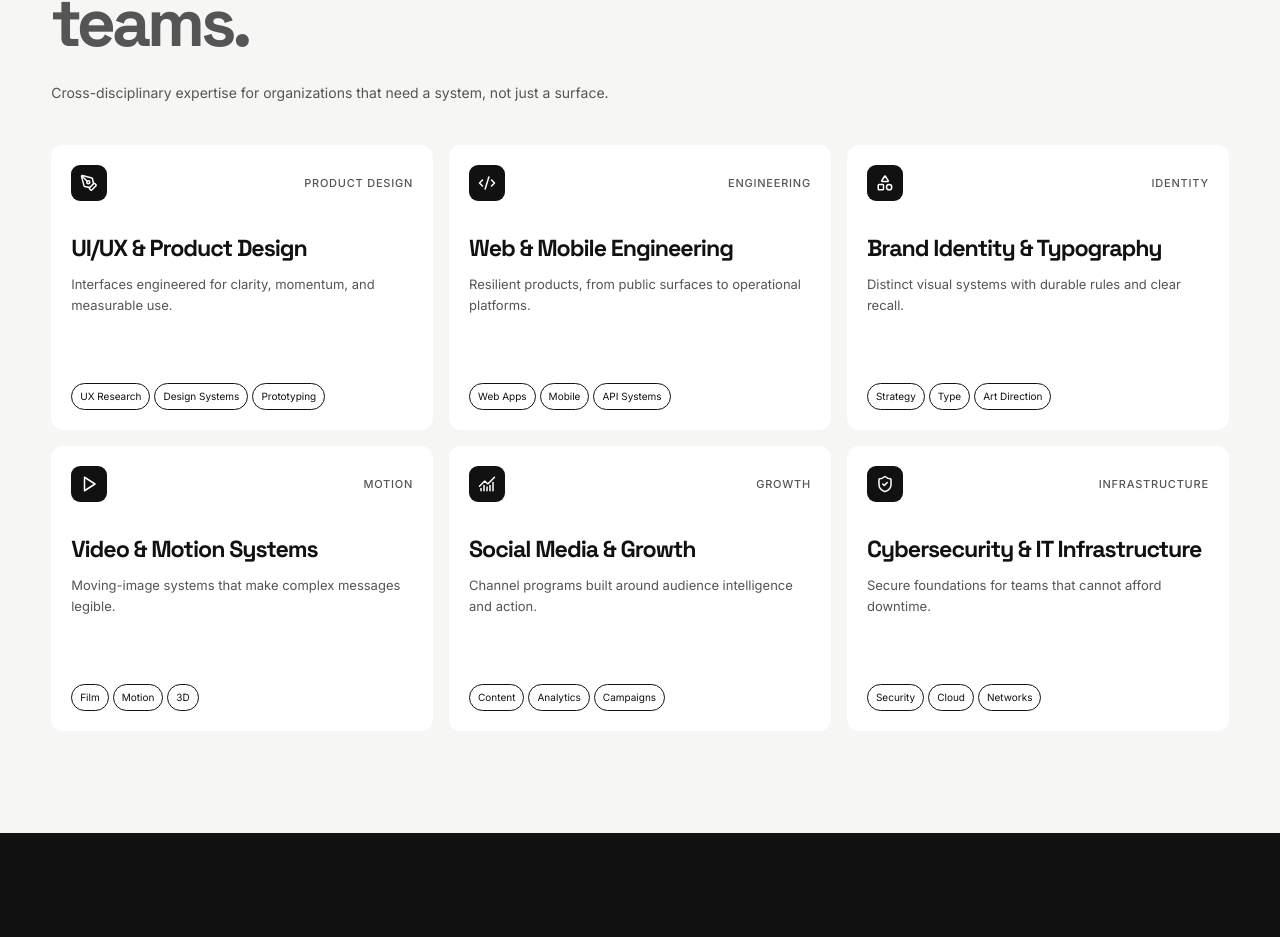
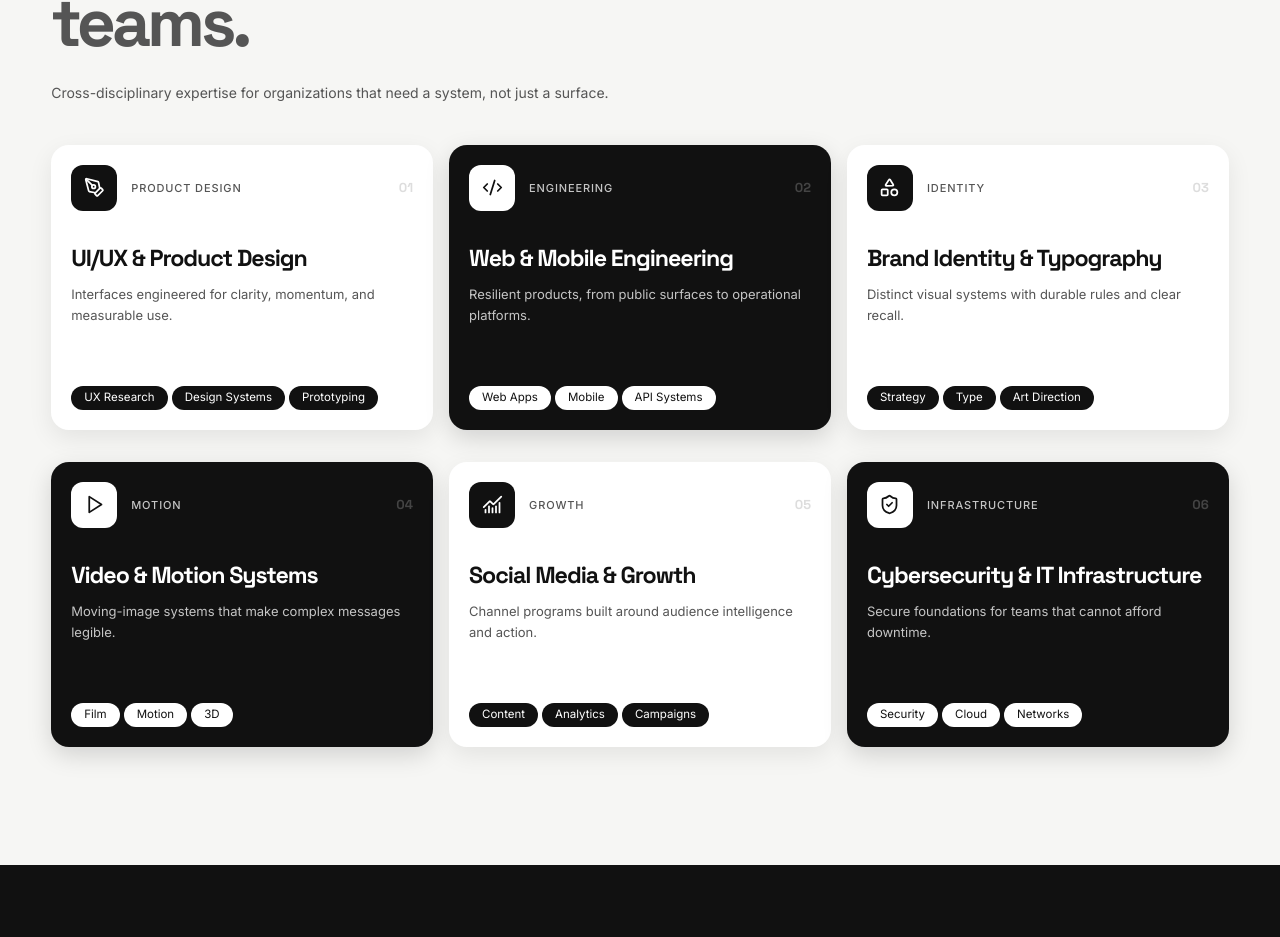
Before and after one commit to Ghreatness-Laboratory/ghreatnesslabss, a React (Vite) app: page / in a window 1280 px wide. Shown: the part 1168-2105 px from the top of the page. Built offline with nearby package versions, Linux system fonts and the light colour scheme.

Commit message:
Enhance capability card visual hierarchy

```diff
--- a/src/main.tsx
+++ b/src/main.tsx
@@ -9,7 +9,7 @@ const Button=({children,solid=false,href='#contact'}:{children:React.ReactNode;s
 function Header(){return <header><div className="announcement"><span>{site.status}</span><a href="mailto:studio@greatness.io">studio@greatness.io</a></div><nav><a className="wordmark" href="#top">GREATNESSLABS</a><div className="navicons"><a aria-label="Search" href="#capabilities"><Search/></a><a aria-label="Saved work" href="#ventures"><Bookmark/></a><a aria-label="Contact" href="#contact"><UserRound/></a></div></nav></header>}
 function Hero(){return <section id="top" className="hero section"><div className="hero-copy fade"><Label>{site.hero.eyebrow}</Label><h1><span>{site.hero.title.primary}</span>{' '}<span className="hero-secondary">{site.hero.title.secondary}</span></h1><p className="intro">{site.hero.body}</p><div className="actions"><Button solid>Book a consultation</Button><Button href="#ventures">Explore case studies</Button></div></div><div className="hero-aside"><div className="architecture" role="img" aria-label="Abstract monochrome architectural infrastructure visualization"><span>Infrastructure<br/>visualization</span></div><div className="dispatch"><b>Studio at a glance</b><p>Current availability <strong>Q2 projects</strong></p><p>Based in <strong>Lagos, Nigeria</strong></p><p>Working with <strong>Global teams</strong></p></div></div></section>}
 function Stats(){return <section className="stats">{site.stats.map(([tag,num,caption,icon])=>{const Icon=icons[icon];return <article key={tag}><span className="icon-badge"><Icon/></span><div><strong>{num}</strong><p>{tag}<span>{caption}</span></p></div></article>})}</section>}
-function Capabilities(){return <section id="capabilities" className="section soft-section"><Label>Practice areas</Label><h2>Core capabilities <em>for ambitious teams.</em></h2><p className="section-intro">Cross-disciplinary expertise for organizations that need a system, not just a surface.</p><div className="cap-grid">{site.capabilities.map(([spec,title,desc,tags,icon])=>{const Icon=icons[icon];return <article className="cap" key={title}><div className="cap-header"><span className="icon-badge"><Icon/></span><small>{spec}</small></div><h3>{title}</h3><p>{desc}</p><div className="tags">{tags.map(tag=><span key={tag}>{tag}</span>)}</div></article>})}</div></section>}
+function Capabilities(){return <section id="capabilities" className="section soft-section"><Label>Practice areas</Label><h2>Core capabilities <em>for ambitious teams.</em></h2><p className="section-intro">Cross-disciplinary expertise for organizations that need a system, not just a surface.</p><div className="cap-grid">{site.capabilities.map(([spec,title,desc,tags,icon],index)=>{const Icon=icons[icon];return <article className={`cap ${index%2===1?'cap-dark':''}`} key={title}><div className="cap-header"><span className="icon-badge"><Icon/></span><small>{spec}</small><span className="cap-index" aria-hidden="true">{String(index+1).padStart(2,'0')}</span></div><h3>{title}</h3><p>{desc}</p><div className="tags">{tags.map(tag=><span key={tag}>{tag}</span>)}</div></article>})}</div></section>}
 function Process(){return <section className="process-section section"><Label>How we work</Label><h2>A clear path from <em>brief to launch.</em></h2><p className="section-intro">Strategic partnership and operational clarity from your first conversation through post-launch maintenance.</p><div className="process">{[['01','Discover','We identify the opportunity, audience, and measures that matter.'],['02','Design','We shape a focused, durable system around your goals.'],['03','Deliver','We build, launch, and support work made to perform.']].map(([n,title,copy])=><article key={n}><b>{n}</b><h3>{title}</h3><p>{copy}</p></article>)}</div></section>}
 function Ventures(){return <section id="ventures" className="section"><Label>Selected ventures</Label><h2>Products with <em>purpose.</em></h2><div className="venture-grid">{site.ventures.map(([name,cat,desc],i)=><article className={`venture v${i}`} key={name}><div className="venture-visual"><span>{cat}</span></div><div className="venture-body"><p className="category">{cat}</p><h3>{name}</h3><p>{desc}</p><a href="#contact">View project <ArrowUpRight/></a></div></article>)}</div></section>}
 function Trust(){return <section className="section soft-section"><Label>Client perspectives</Label><h2>Trusted by teams <em>around the world.</em></h2><p className="cities">Lagos · London · New York</p><div className="trust-grid">{site.testimonials.map(([where,quote,name,title])=><blockquote key={name}><small>{where}</small><p>{quote}</p><footer><b>{name}</b><br/>{title}</footer></blockquote>)}</div></section>}
--- a/src/styles.css
+++ b/src/styles.css
@@ -17,3 +17,26 @@ nav{height:auto;padding:14px 16px;border-bottom-color:#eee}
 .hero .actions{margin-top:0}
 @media(max-width:639px){.hero{padding-top:32px}.hero h1{font-size:26px}.announcement{font-size:11.5px}}
 @media(prefers-reduced-motion:no-preference){.fade{animation:fade .7s ease-out both}@keyframes fade{from{opacity:0;transform:translateY(12px)}to{opacity:1;transform:translateY(0)}}}
+
+/* Core capability cards: alternating surfaces create a clear visual rhythm. */
+.cap{
+  position:relative;
+  background:#fff;
+  color:#111;
+  border-radius:18px;
+  padding:20px;
+  margin-bottom:16px;
+  box-shadow:0 8px 24px rgba(0,0,0,.08);
+}
+.cap-dark{background:#111;color:#fff;box-shadow:0 8px 24px rgba(0,0,0,.15)}
+.cap .icon-badge{flex:0 0 46px;width:46px;height:46px;border-radius:12px;background:#111;color:#fff}
+.cap-dark .icon-badge{background:#fff;color:#111}
+.cap .icon-badge svg{width:21px;height:21px}
+.cap-header small{margin-left:14px;margin-right:auto;letter-spacing:.08em}
+.cap-dark small{color:#c5c5c5}
+.cap-index{font:700 13px/1 'Space Grotesk',sans-serif;color:#ddd;letter-spacing:0}
+.cap-dark .cap-index{color:#444}
+.cap-dark p{color:#c5c5c5}
+.cap .tags span{border:0;background:#111;color:#fff;border-radius:20px;padding:6px 13px;font-size:11.5px;line-height:1}
+.cap-dark .tags span{background:#fff;color:#111}
+@media(max-width:639px){.cap .icon-badge{flex-basis:46px;width:46px;height:46px}}
```
